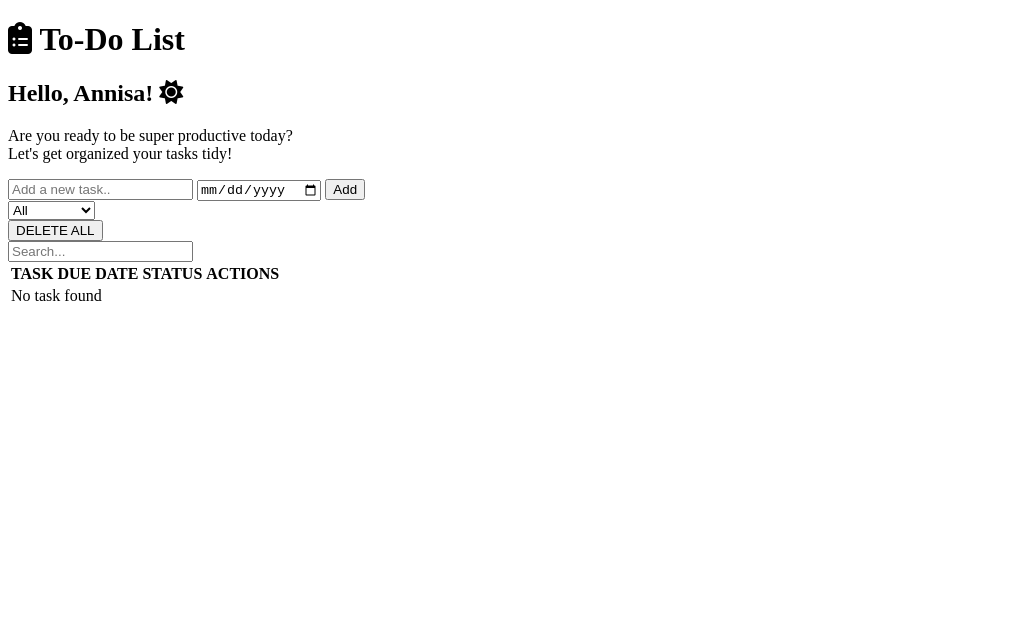
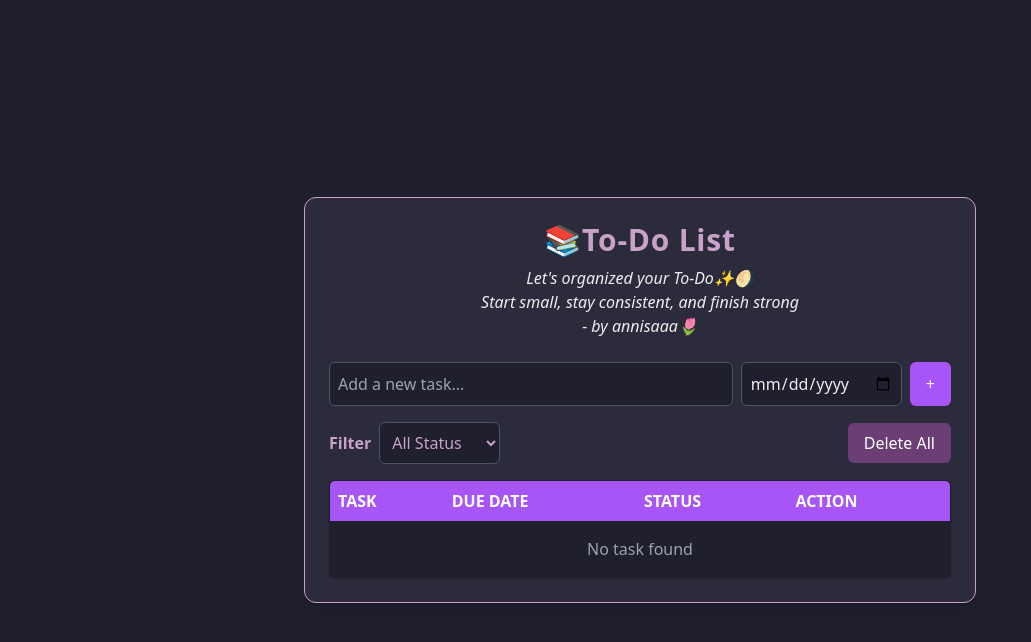
Before and after one commit to nisadynptr2/CodingCamp-13Oct2025-AnnisaNurulAdiyaniPutri, a plain HTML site: page index.html in a window 1280 px wide. Shown: the whole page, without its empty margins (0-1031 px from the left). Drawn offline with nearby package versions, Linux system fonts and the light colour scheme.

Commit message:
Add main HTML structure for To-Do List app
Created index.html with layout, form input, filter dropdown, and task table. Includes dark theme styling and Tailwind CDN setup.

```diff
--- a/index.html
+++ b/index.html
@@ -1,58 +1,72 @@
 <!DOCTYPE html>
-<html lang="id">
+<html lang="en">
 <head>
-  <meta charset="UTF-8">
-  <meta name="viewport" content="width=device-width, initial-scale=1.0">
-  <title>To-Do List Annisa</title>
-  <link rel="stylesheet" href="css/style.css">
-  <link rel="stylesheet" href="https://cdnjs.cloudflare.com/ajax/libs/font-awesome/6.4.0/css/all.min.css">
+  <meta charset="UTF-8" />
+  <meta name="viewport" content="width=device-width, initial-scale=1.0" />
+  <title>To-Do List</title>
+  <link rel="stylesheet" href="css/style.css" />
+  <script src="https://cdn.tailwindcss.com"></script>
+  <script>
+    tailwind.config = {
+      theme: {
+        extend: {
+          colors: {
+            lilac: '#C8A2C8',
+            deepLilac: '#A855F7',
+            darkLilac: '#6B3E75',
+            darkBg: '#1F1F2E',
+            darkCard: '#2B2B3C',
+            darkText: '#EDEDED'
+          }
+        }
+      }
+    }
+  </script>
 </head>
+<body class="bg-darkBg min-h-screen flex items-center justify-center text-darkText font-sans">
+  <div class="w-full max-w-2xl bg-darkCard p-6 rounded-xl shadow-lg border border-lilac">
+    <h1 class="text-3xl font-bold text-lilac text-center mb-2 tracking-wide">📚To-Do List</h1>
+    <p class="text-center text-darkText mb-6 italic">Let's organized your To-Do✨🌖<br/> Start small, stay consistent, and finish strong <br/>- by annisaaa🌷</p>
 
-<body>
-  <h1><i class="fas fa-clipboard-list"></i> To-Do List</h1>
-
-  <div class="welcome-card">
-    <h2>Hello, Annisa! <i class="fas fa-sun"></i> </h2>
-    <p>Are you ready to be super productive today? <br/> Let's get organized your tasks tidy! </p>
-  </div>
-
-  <form id="todo-form">
-    <input type="text" id="task" placeholder="Add a new task.." required>
-    <input type="date" id="date" required>
-    <button type="submit">Add</button>
+    <form id="todo-form" class="flex flex-col md:flex-row gap-2 mb-4">
+      <input type="text" id="todo-input" placeholder="Add a new task..." required
+        class="flex-1 p-2 border border-gray-600 rounded-md bg-darkBg text-darkText" />
+      <input type="date" id="date-input" required
+        class="p-2 border border-gray-600 rounded-md bg-darkBg text-darkText" />
+      <button type="submit"
+        class="bg-deepLilac text-white px-4 py-2 rounded-md hover:bg-purple-600 transition">+</button>
     </form>
 
-  <div class="action-group">
-  <div class="left-group">
-    <select id="statusFilter">
-      <option value="all">All</option>
+    <div class="flex justify-between items-center mb-4">
+      <div class="flex items-center gap-2">
+        <label for="status-filter" class="text-lilac font-semibold">Filter</label>
+        <select id="status-filter"
+          class="p-2 border border-gray-600 rounded-md bg-darkBg text-lilac">
+          <option value="all">All Status</option>
           <option value="pending">Pending</option>
           <option value="completed">Completed</option>
         </select>
       </div>
-  <div class="right-group">
-    <button id="deleteAllBtn">DELETE ALL</button>
-  </div>
+      <button id="delete-all-btn"
+        class="bg-darkLilac text-white px-4 py-2 rounded-md hover:bg-purple-700 transition">Delete All</button>
     </div>
 
-<input type="text" id="filter" placeholder="Search...">
-
-
-  <table id="taskTable">
-    <thead>
+    <table class="w-full text-left bg-darkBg rounded-md overflow-hidden shadow border border-gray-700">
+      <thead class="bg-deepLilac text-white">
         <tr>
-        <th>TASK</th>
-        <th>DUE DATE</th>
-        <th>STATUS</th>
-        <th>ACTIONS</th>
+          <th class="p-2">TASK</th>
+          <th class="p-2">DUE DATE</th>
+          <th class="p-2">STATUS</th>
+          <th class="p-2">ACTION</th>
         </tr>
       </thead>
-    <tbody id="taskBody">
-      <tr class="no-task">
-        <td colspan="4">No task found</td>
+      <tbody id="todo-table">
+        <tr>
+          <td colspan="4" class="p-4 text-center text-gray-400">No task found</td>
         </tr>
       </tbody>
     </table>
+  </div>
 
   <script src="js/script.js"></script>
 </body>
```
Lines whose indentation alone changed are shown as unchanged.
